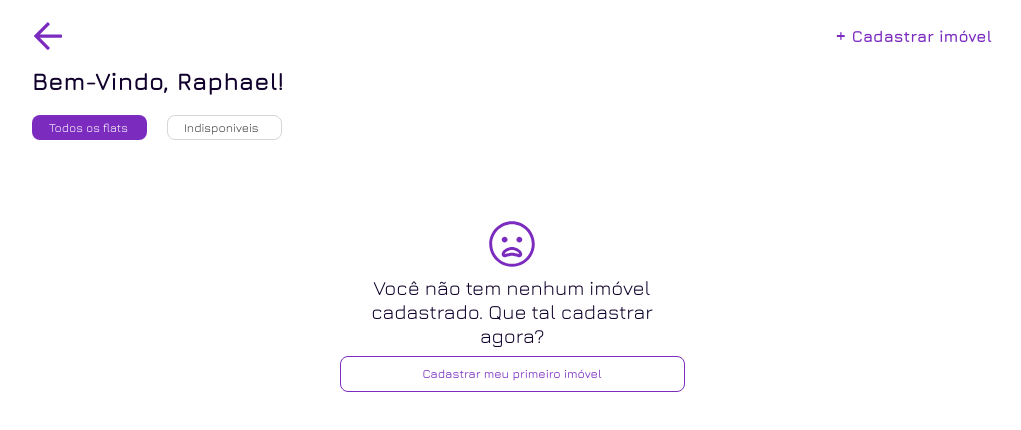
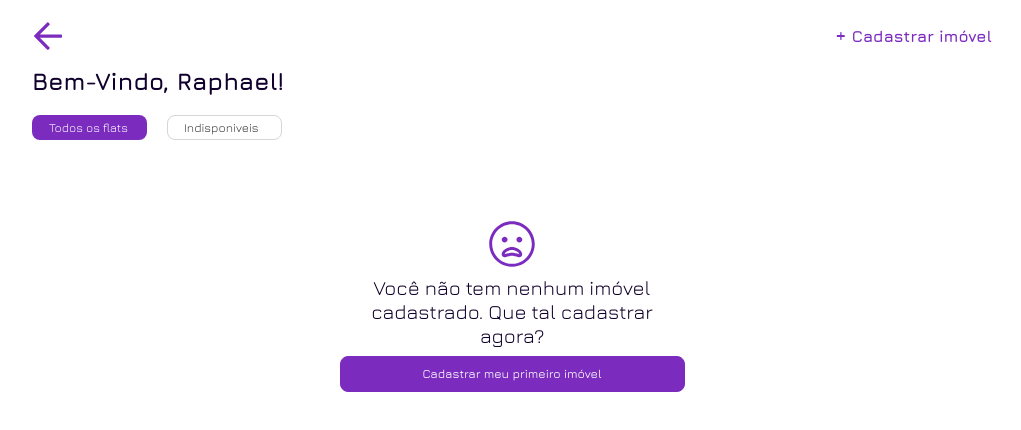
Before and after one commit to ViniciusSilver/upbaseteste, a React (Vite) app: page / in a window 1280 px wide. In both pictures the pointer is over the button "Cadastrar meu primeiro imóvel". Shown: the top 430 px of the page, without its empty margins (128-1149 px from the left). Built offline with nearby package versions, Linux system fonts and the light colour scheme.

Commit message:
ajustes no hover

```diff
--- a/src/components/steps/steps.css
+++ b/src/components/steps/steps.css
@@ -11,6 +11,10 @@
     font-weight: 500;
     line-height: 20px;
     text-align: center;
+}
+.cadastrarprimeiro:hover{
+    background: #7B2CBF;
+    color: #fff;
 }
 
 .alerta {
@@ -79,6 +83,11 @@
     border-radius: 8px;
     border: 1px solid transparent;
 }
+.flat:hover{
+    background: #6f32a5;
+
+
+}
 
 .indisponivel {
     width: 115px;
@@ -91,6 +100,10 @@
     border: 1px solid #d6d6d6;
     color: #000000CC;
     background-color: transparent;
+    cursor: not-allowed;
+}
+.indisponivel:hover{
+    background: #d6d6d6;
 }
 
 .container {
--- a/src/index.css
+++ b/src/index.css
@@ -50,3 +50,6 @@ table {
 	border-collapse: collapse;
 	border-spacing: 0;
 }
+button{
+	cursor: pointer;
+}
```
